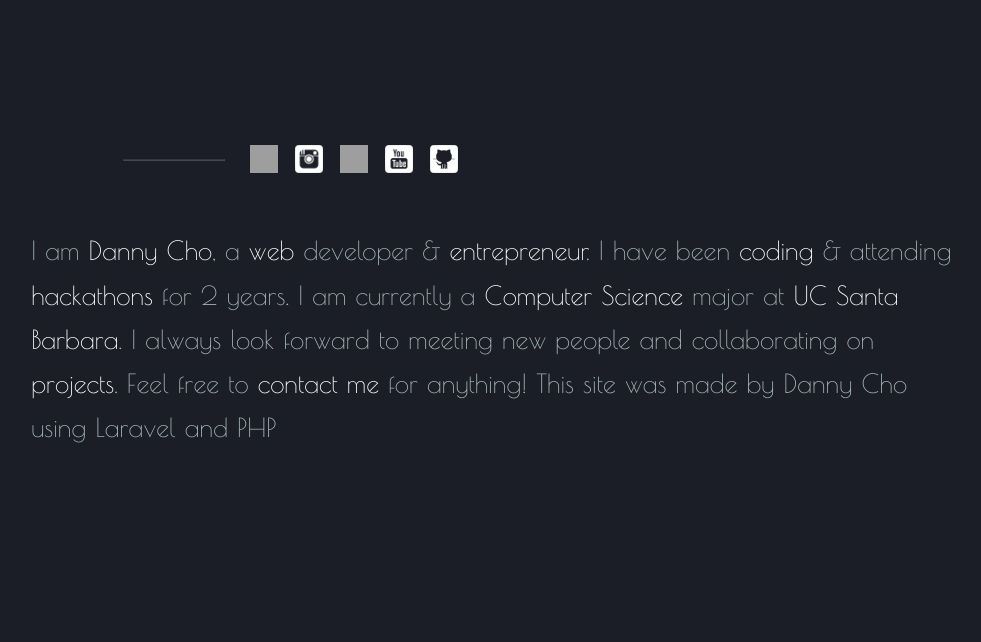
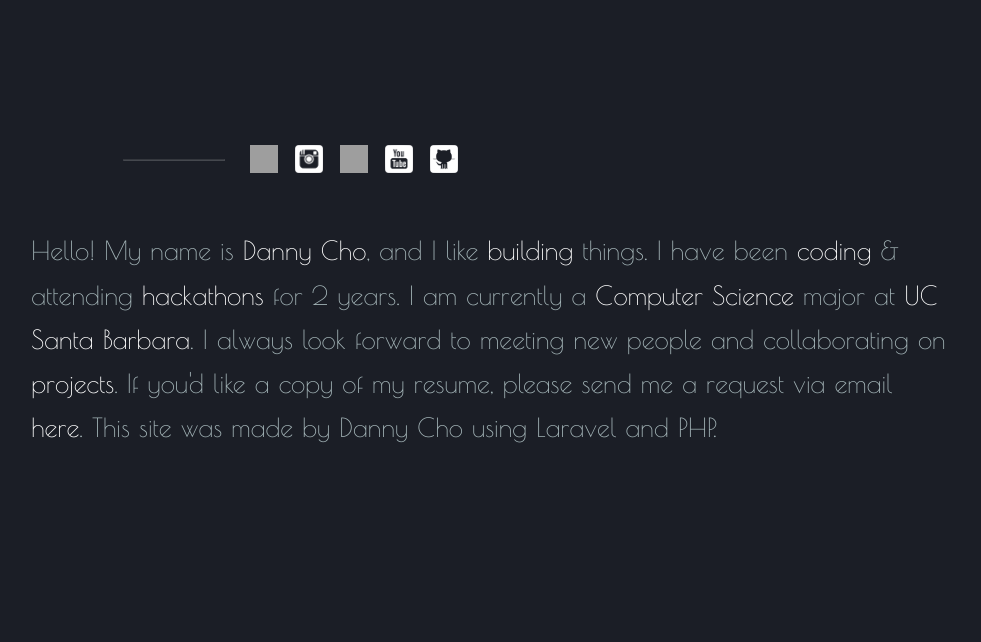
Before and after one commit to dannycho7/old.dannycho.net, a Laravel app: page / in a window 1280 px wide. Shown: the part 758-1400 px from the top of the page, without its empty margins (148-1129 px from the left). Run offline with Laravel 8, Linux system fonts and the light colour scheme; data comes from the database, SQL or seed files in the repository; settings files or empty folders that the repository lacks are supplied; parts of the project's set-up code (start-up, migrations or seed data) failed here and were passed over; some libraries are stand-ins or nearby versions; grey boxes are pictures that could not be loaded.

Commit message:
Modify intro description

```diff
--- a/resources/views/partials/index/intro_descr.blade.php
+++ b/resources/views/partials/index/intro_descr.blade.php
@@ -1 +1,8 @@
-<p>I am <strong>Danny Cho</strong>, a <strong>web</strong> developer</strong> &amp; <strong>entrepreneur</strong>. I have been <strong>coding</strong> &amp; attending <strong>hackathons</strong> for 2 years. I am currently a <strong>Computer Science</strong> major at <strong>UC Santa Barbara</strong>. I always look forward to meeting new people and collaborating on <strong>projects</strong>. Feel free to <a href='mailto:dannycho7@gmail.com' target="_blank">contact me</a> for anything! This site was made by Danny Cho using Laravel and PHP</p>
+<p>
+	Hello! My name is <strong>Danny Cho</strong>, and I like <strong>building</strong> things.
+	I have been <strong>coding</strong> &amp; attending <strong>hackathons</strong> for 2 years.
+	I am currently a <strong>Computer Science</strong> major at <strong>UC Santa Barbara</strong>.
+	I always look forward to meeting new people and collaborating on <strong>projects</strong>.
+	If you'd like a copy of my resume, please send me a request via email <a href='mailto:dannycho7@gmail.com?Subject=Resume' target="_blank">here</a>.
+	This site was made by Danny Cho using Laravel and PHP.
+</p>
```
